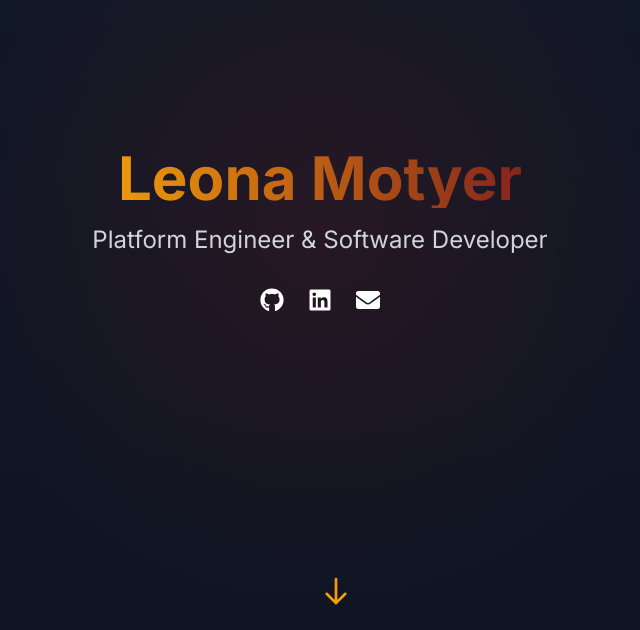
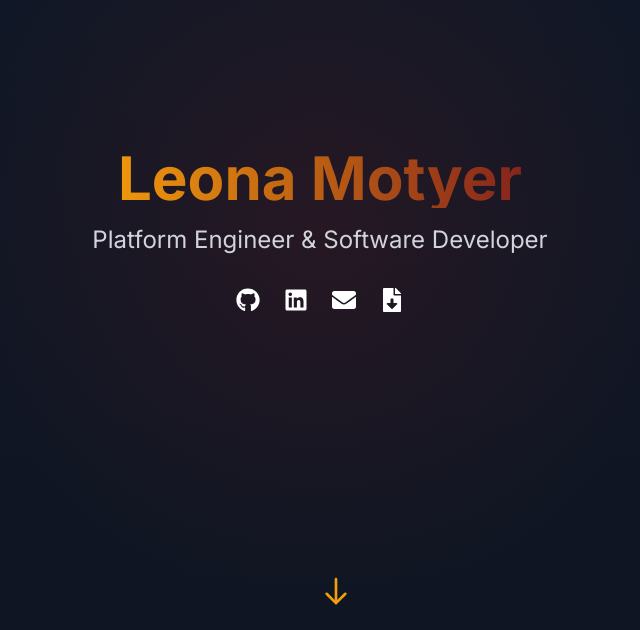
Before and after one commit to leonamotyer/resume, a Next.js app: page / in a window 1280 px wide. Shown: the part 170-800 px from the top of the page, without its empty margins (320-960 px from the left). Built offline with nearby package versions, Linux system fonts and the light colour scheme; no server answers.

Commit message:
added downloadable resume

```diff
--- a/app/page.tsx
+++ b/app/page.tsx
@@ -4,7 +4,7 @@
 
 import { motion } from 'framer-motion';
 import { useEffect, useState, useRef } from 'react';
-import { FaGithub, FaLinkedin, FaEnvelope } from 'react-icons/fa';
+import { FaGithub, FaLinkedin, FaEnvelope, FaFileDownload } from 'react-icons/fa';
 import emailjs from '@emailjs/browser';
 import Experience from '../components/Experience';
 import Skills, { SkillsRef } from '../components/Skills';
@@ -121,6 +121,15 @@ export default function Home() {
               className="text-2xl hover:text-amber-500 transition-colors"
             >
               <FaEnvelope />
+            </motion.a>
+            <motion.a
+              whileHover={{ scale: 1.1 }}
+              whileTap={{ scale: 0.9 }}
+              href="/data/LMotyerResume2025.docx"
+              download
+              className="text-2xl hover:text-amber-500 transition-colors"
+            >
+              <FaFileDownload />
             </motion.a>
           </div>
         </motion.div>
```
Also changed, not shown: 1 other file (tests, documents, lock files or other folders).
